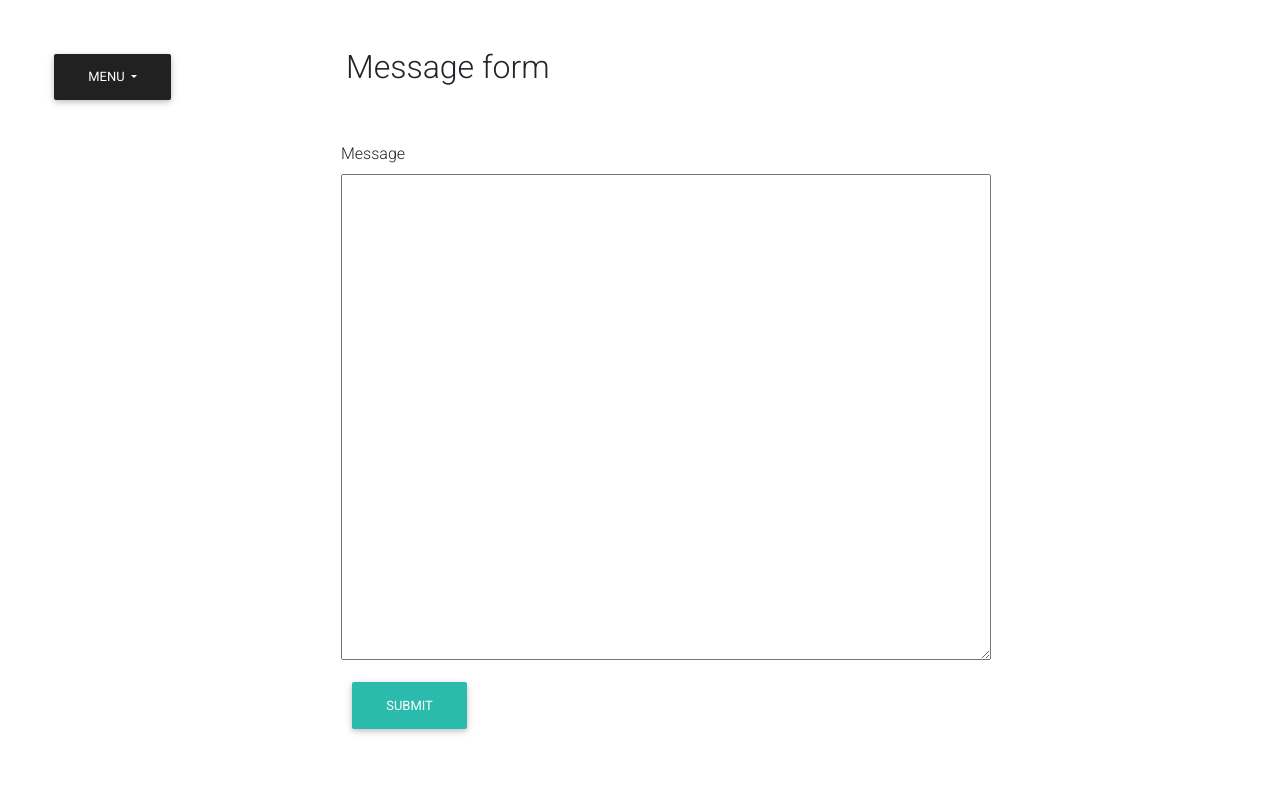
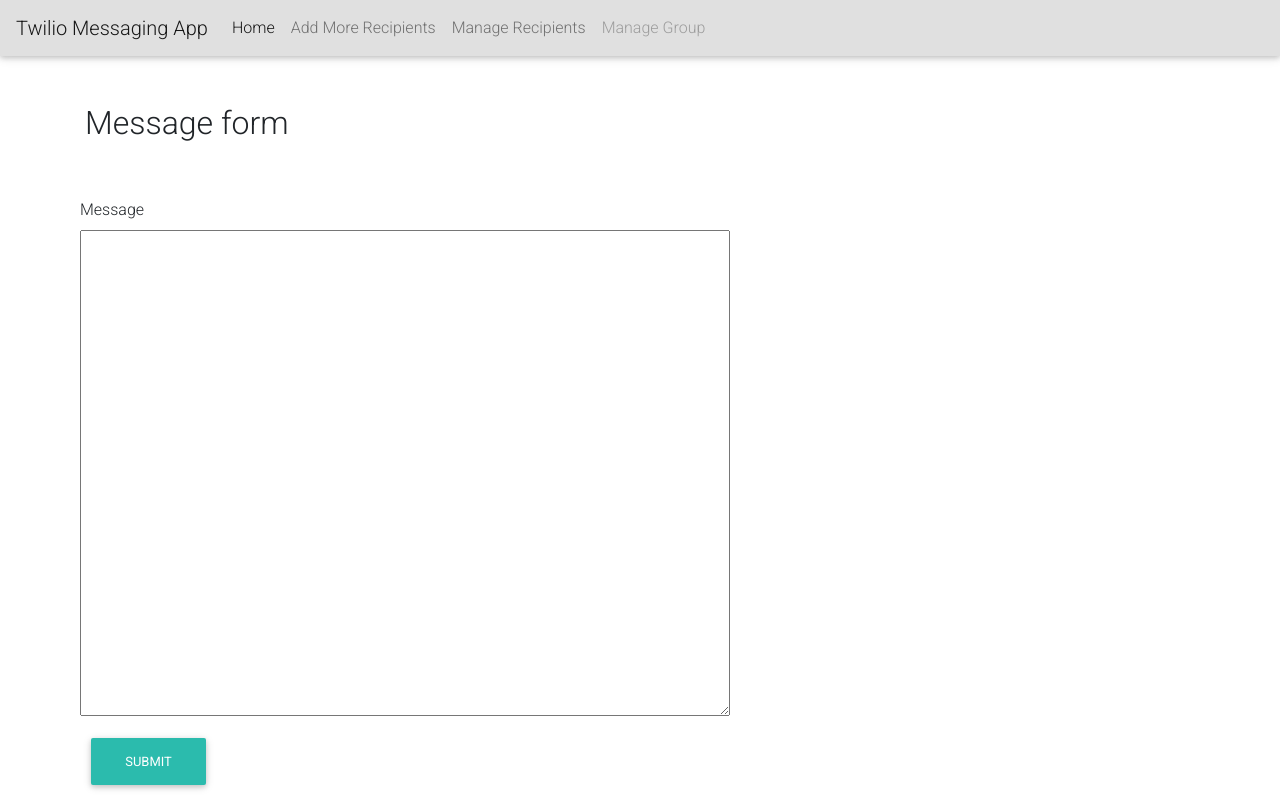
Before and after one commit to ChurchOps/TwilioMessaging, a Flask app: page / in a window 1280 px wide. Run offline with Flask 2, Linux system fonts and the light colour scheme; some libraries are stand-ins or nearby versions.

Commit message:
fixed navbar

```diff
--- a/app/templates/base.html
+++ b/app/templates/base.html
@@ -5,14 +5,6 @@
         display: flex;
         width: 100%;
         align-items: stretch;
-    }
-    #sidebar {
-        min-width: 250px;
-        max-width: 250px;
-    }
-
-    #sidebar.active {
-        margin-left: -250px;
     }
 
 </style>
@@ -32,30 +24,25 @@
         <link href="https://cdnjs.cloudflare.com/ajax/libs/mdbootstrap/4.14.0/css/mdb.min.css" rel="stylesheet">
     </head>
 
-    <div class="wrapper">
-        <nav id="sidebar" class="m-5">
-            <li class="active" style="list-style: none;">
-                <button type="button" href="#homeSubmenu" data-toggle="collapse"
-                        aria-expanded="false" class="dropdown-toggle btn btn-dark">Menu
-                </button>
-                <ul class="collapse list-unstyled" id="homeSubmenu">
-                    <li>
-                        <a href="/">Send Messages</a>
-                    </li>
-                    <li>
-                        <a href="/upload">Upload Contacts</a>
-                    </li>
-                    <li>
-                        <a href="/manage">Manage Contacts</a>
-                    </li>
-                </ul>
-            </li>
+
+      <nav class="navbar navbar-expand-lg navbar-light bg-light">
+          <a class="navbar-brand" href="/">Twilio Messaging App</a>
+          <button class="navbar-toggler" type="button" data-toggle="collapse" data-target="#navbarNavAltMarkup" aria-controls="navbarNavAltMarkup" aria-expanded="false" aria-label="Toggle navigation">
+            <span class="navbar-toggler-icon"></span>
+          </button>
+          <div class="collapse navbar-collapse" id="navbarNavAltMarkup">
+            <div class="navbar-nav">
+              <a class="nav-item nav-link active" href="/">Home <span class="sr-only">(current)</span></a>
+              <a class="nav-item nav-link" href="/upload">Add More Recipients</a>
+              <a class="nav-item nav-link" href="#">Manage Recipients</a>
+              <a class="nav-item nav-link disabled" href="#">Manage Group</a>
+            </div>
+          </div>
         </nav>
-
+    <div class="container">
         <div class="mt=5">
              {% block content %} {% endblock %}
         </div>
-
     </div>
 <!-- JQuery -->
 <script type="text/javascript" src="https://cdnjs.cloudflare.com/ajax/libs/jquery/3.4.1/jquery.min.js"></script>
```
